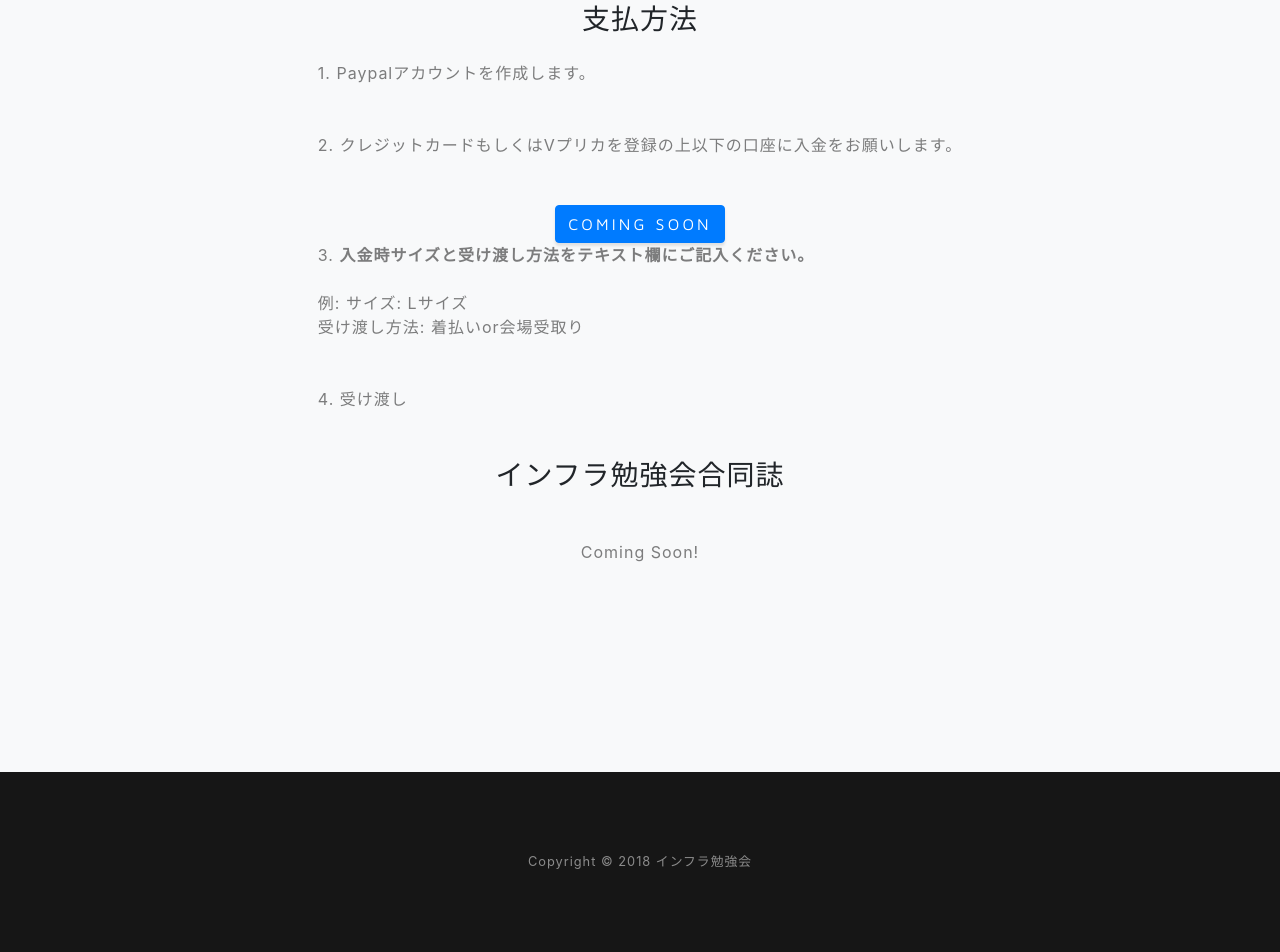
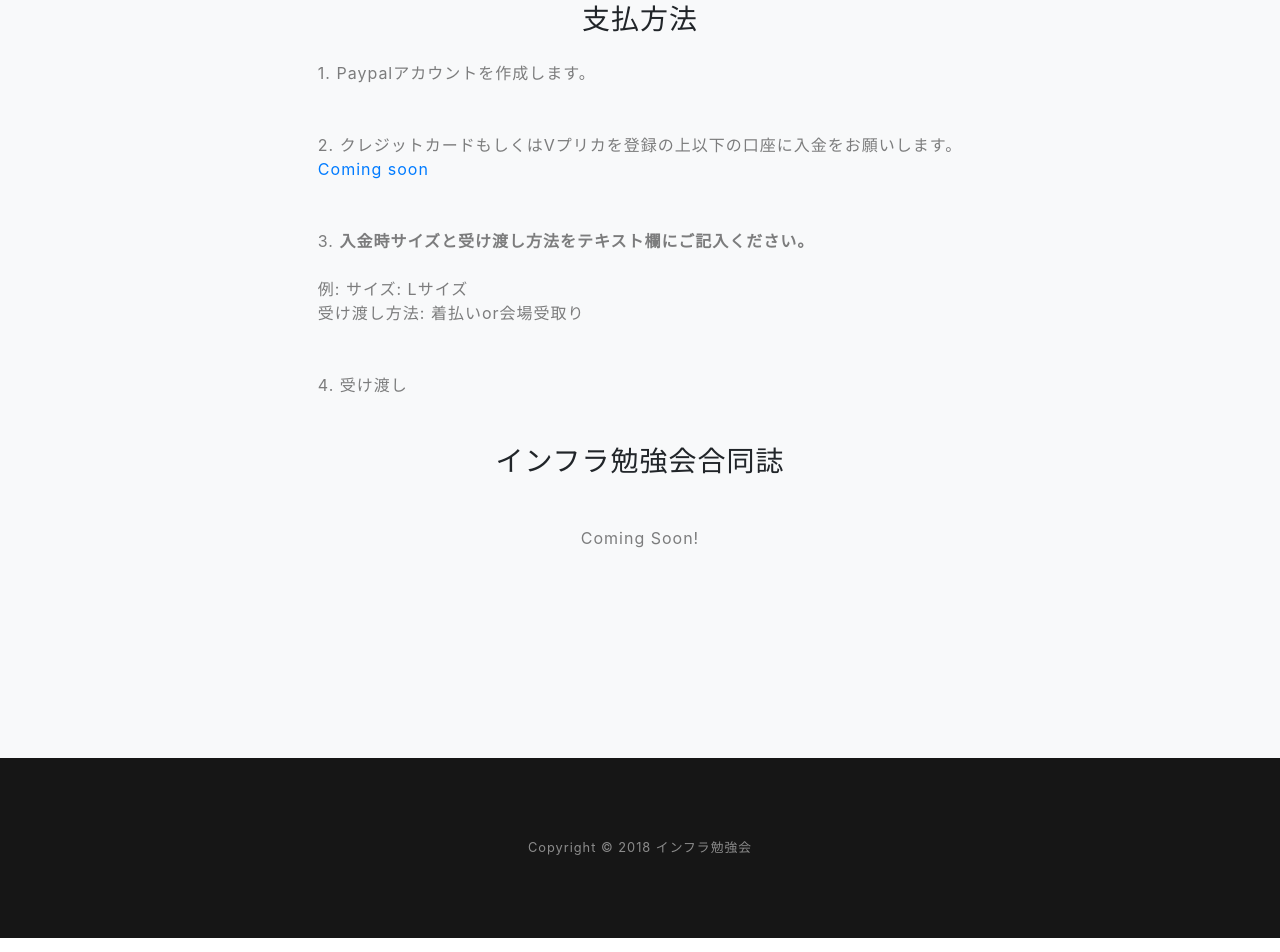
Before and after one commit to infra-workshop/infra-study-summit, a website with bundled scripts: page index.html in a window 1280 px wide. Shown: the part 7035-7987 px from the top of the page. Built offline with nearby package versions, Linux system fonts and the light colour scheme; a small style sheet from the web is missing.

Commit message:
Update index.html

```diff
--- a/index.html
+++ b/index.html
@@ -244,8 +244,8 @@
 							<div class="mx-auto text-center">
 								<h3 class="text-black mb-4">支払方法</h3>
 								<p class="text-black-50 mb-lg-5 text-left">1. Paypalアカウントを作成します。</p>
-								<p class="text-black-50 mb-lg-5 text-left">2. クレジットカードもしくはVプリカを登録の上以下の口座に入金をお願いします。</p>
-								<a href="" class="btn btn-primary js-scroll-trigger">Coming soon</a>
+								<p class="text-black-50 mb-lg-5 text-left">2. クレジットカードもしくはVプリカを登録の上以下の口座に入金をお願いします。<br />
+								<a href="">Coming soon</a></p>
 								<p class="text-black-50 mb-lg-5 text-left">3. <b>入金時サイズと受け渡し方法をテキスト欄にご記入ください。</b><br /><br />例: サイズ: Lサイズ<br />受け渡し方法: 着払いor会場受取り</p>
 								<p class="text-black-50 mb-lg-5 text-left">4. 受け渡し</p>
 							</div>
```
